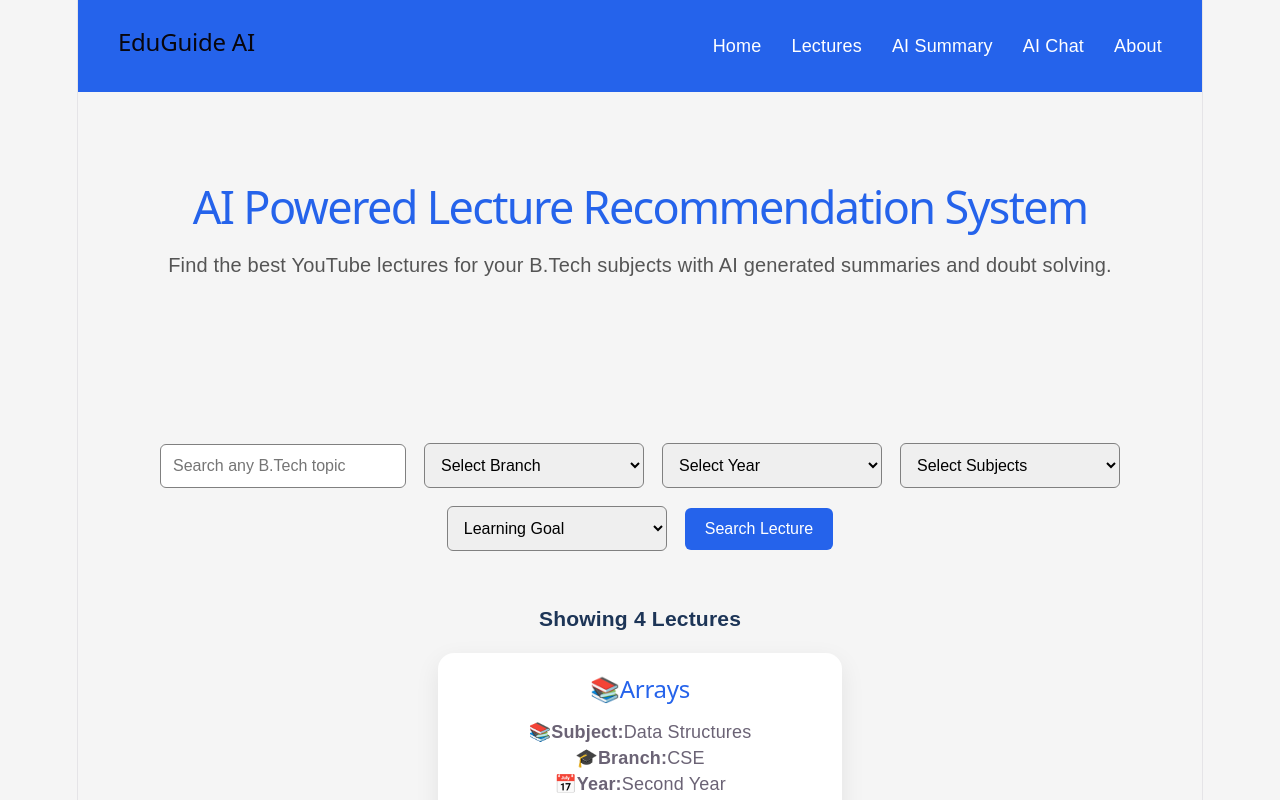
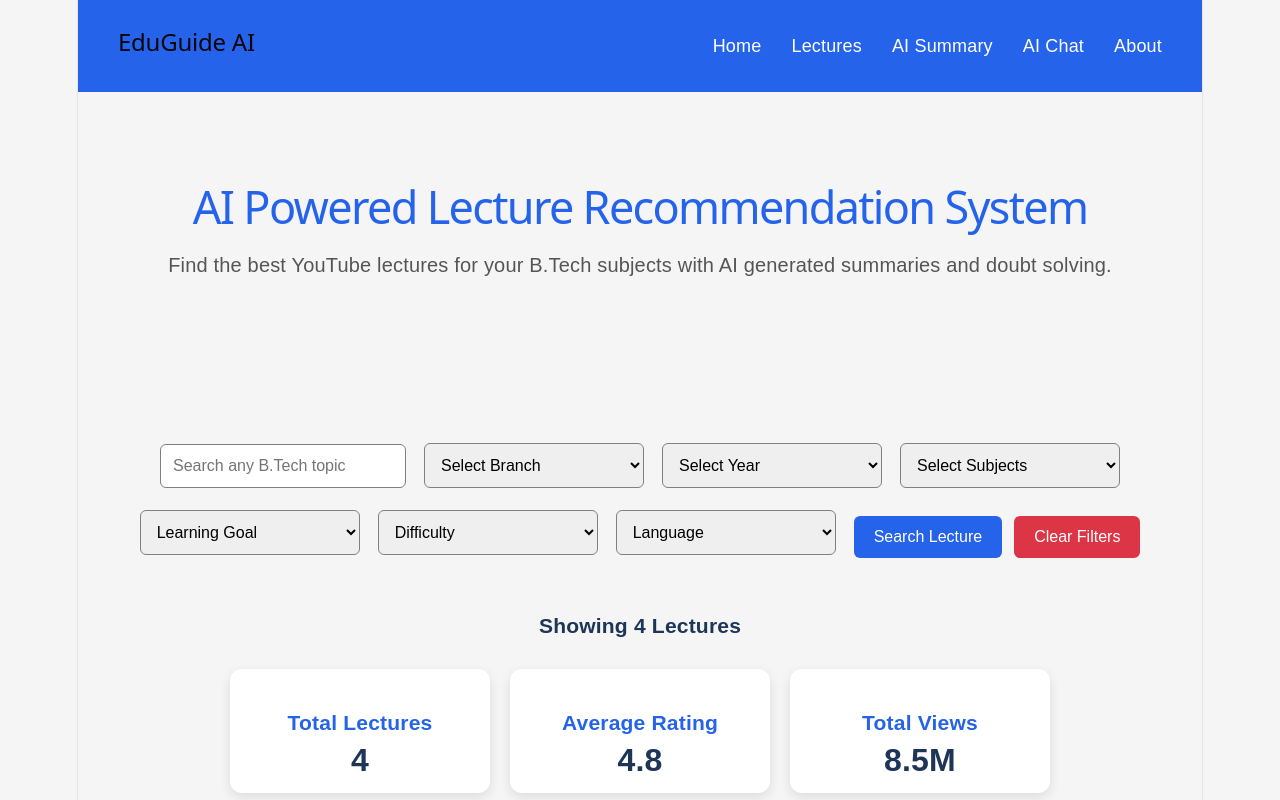
Before and after one commit to Anshika-29/EduGuide-AI, a React app in the folder frontend/: page / in a window 1280 px wide. Shown: the top 800 px of the page. Built offline with nearby package versions, Linux system fonts and the light colour scheme; the HTML template or start-up script is replaced by a standard one.

Commit message:
Enhanced EduGuide-AI by adding difficulty and language filter and statistics dashboard

```diff
--- a/frontend/src/App.css
+++ b/frontend/src/App.css
@@ -158,3 +158,56 @@ lecture-container{
     width: 90%;
   }
 }
+.button-group{
+  display:flex;
+  gap: 12px;
+  justify-content: center;
+  margin-top: 10px;
+}
+.clear-btn{
+  background: #dc3545;
+}
+.clear-btn:hover{
+  background: #b02a37;
+}
+.active-filters{
+  text-align:center;
+  margin-bottom:20px;
+}
+.active-filters p{
+  display:inline-block;
+  margin:6px;
+  padding:8px 14px;
+  background: #e8f0fe;
+  color: #2563eb;
+  border-radius: 20px;
+  font-weight: 500;
+}
+.stats-dashboard{
+  display: flex;
+  justify-content: center;
+  gap: 20px;
+  margin: 30px 0;
+  flex-wrap: wrap;
+}
+.stat-card{
+  background: white;
+  width: 220px;
+  padding: 20px;
+  border-radius: 12px;
+  box-shadow: 0 4px 12px rgba(0,0,0,0.1);
+  text-align:center;
+  transition: 0.3s;
+}
+.stat-card:hover{
+  transform: translateY(-5px);
+}
+.stat-card h3{
+  color:#2563eb;
+  margin-bottom: 10px;
+}
+.stat-card p{
+  font-size: 32px;
+  font-weight: bold;
+  color: #1d3557;
+}
--- a/frontend/src/App.jsx
+++ b/frontend/src/App.jsx
@@ -11,6 +11,8 @@ function App(){
   const[searchYear,setSearchYear]=useState("");
   const[searchSubject,setSearchSubject]=useState("");
   const[searchLearningGoal,setSearchLearningGoal]=useState("");
+  const[searchDifficulty,setSearchDifficulty]=useState("");
+  const[searchLanguage,setSearchLanguage]=useState("");
   const filteredLectures=lectures.filter((lecture) =>
   {
     const topicMatch=
@@ -29,9 +31,33 @@ function App(){
       const learningGoalMatch=
       searchLearningGoal ===""||
       lecture.learningGoal === searchLearningGoal;
-      return topicMatch && branchMatch&&yearMatch&&subjectMatch&&learningGoalMatch;
+      const difficultyMatch=
+      searchDifficulty === ""||
+      lecture.difficulty=== searchDifficulty;
+      const languageMatch=
+      searchLanguage ==="" ||
+      lecture.language===searchLanguage;
+      return topicMatch && branchMatch&&yearMatch&&subjectMatch&&learningGoalMatch&&difficultyMatch&&languageMatch;
   }
   );
+  const totalRating=filteredLectures.reduce(
+    (sum,lecture)=>sum+lecture.rating,
+    0
+  );
+  const averageRating= filteredLectures.length===0
+  ? 0
+  :totalRating/filteredLectures.length;
+  const formattedAverage=averageRating.toFixed(1);
+  const totalViews=filteredLectures.reduce((sum,lecture)=>{
+    let views=0;
+    if(lecture.views.endsWith("M")){
+      views=parseFloat(lecture.views)*1000000;
+    }else if(lecture.views.endsWith("K")){
+      views=parseFloat(lecture.views)*1000;
+    }
+    return sum+views;
+  },0);
+  const formattedViews=(totalViews/1000000).toFixed(1)+"M";
   return(
     <div>
       <Navbar />
@@ -41,6 +67,8 @@ function App(){
       setSearchYear={setSearchYear}
       setSearchSubject={setSearchSubject}
       setSearchLearningGoal={setSearchLearningGoal}
+      setSearchDifficulty={setSearchDifficulty}
+      setSearchLanguage={setSearchLanguage}
       />
       <div className="results">
         <h3>
@@ -48,6 +76,33 @@ function App(){
           {filteredLectures.length !==1 ? "s":""}
         </h3>
       </div>
+      <div className="stats-dashboard">
+        <div className="stat-card">
+          <h3>Total Lectures</h3>
+          <p>{filteredLectures.length}</p>
+        </div>
+        <div className="stat-card">
+          <h3>Average Rating</h3>
+          <p>{formattedAverage}</p>
+        </div>
+        <div className="stat-card">
+          <h3>Total Views</h3>
+          <p>{formattedViews}</p>
+        </div>
+      </div>
+      <div className="active-filters">
+      {searchTopic &&(
+          <p><strong>Topic:</strong> {searchTopic}</p>)}
+          {searchBranch&&(<p><strong>Branch:</strong> {searchBranch}</p>)}
+          {searchYear &&(<p><strong>Year:</strong> {searchYear}</p>)}
+          {searchSubject &&(
+            <p><strong>Subject:</strong> {searchSubject}</p>
+          )}
+          {searchDifficulty &&(<p><strong>Difficulty:</strong> {searchDifficulty}</p>)}
+          {searchLearningGoal&&(<p><strong>Learning Goal:</strong> {searchLearningGoal}</p>)}
+          {searchLanguage &&(<p><strong>Language:</strong> {searchLanguage}</p>)}
+          </div>
+
       {
         filteredLectures.length> 0 ?(
           <div className="lecture-container">
--- a/frontend/src/components/SearchForm.jsx
+++ b/frontend/src/components/SearchForm.jsx
@@ -1,12 +1,14 @@
 import {useState } from "react";
 import subjectsByBranch from"../data/subjects";
-function SearchForm({ setSearchTopic,setSearchBranch,setSearchYear,setSearchSubject,setSearchLearningGoal}){
+function SearchForm({ setSearchTopic,setSearchBranch,setSearchYear,setSearchSubject,setSearchLearningGoal,setSearchDifficulty,setSearchLanguage}){
     const [topic,setTopic]=useState("");
     const [branch,setBranch]=useState("");
     const [year,setYear]=useState("");
     const [semester,setSemester]=useState("");
     const [subject,setSubject]=useState("");
     const [learningGoal,setLearningGoal]=useState("");
+    const [difficulty,setDifficulty]=useState("");
+    const[language,setLanguage]=useState("");
     const availableSubjects=subjectsByBranch[branch]||[];
    console.log("subjectsByBranch =", subjectsByBranch);
 console.log("branch =", branch);
@@ -18,6 +20,24 @@ console.log("availableSubjects =", availableSubjects);
         setSearchYear(year);
         setSearchSubject(subject);
         setSearchLearningGoal(learningGoal);
+        setSearchDifficulty(difficulty);
+        setSearchLanguage(language);
+    }
+    const clearFilters =() =>{
+        setTopic("");
+        setBranch("");
+        setYear("");
+        setSubject("");
+        setLearningGoal("");
+        setDifficulty("");
+        setLanguage("")
+        setSearchTopic("");
+        setSearchBranch("");
+        setSearchYear("");
+        setSearchSubject("");
+        setSearchLearningGoal("");
+        setSearchDifficulty("");
+        setSearchLanguage("");
     }
     return(
         <div className="search-box">
@@ -68,9 +88,27 @@ console.log("availableSubjects =", availableSubjects);
                 <option value="Detailed">Detailed</option>
                 <option value="Revision">Revision</option>
             </select>
+            <select value={difficulty}
+            onChange={(e)=>setDifficulty(e.target.value)}>
+                <option value="">Difficulty</option>
+                <option value="Basic">Basic</option>
+                <option   value="Intermediate">Intermediate</option>
+                <option value="Advanced">Advanced</option>
+            </select>
+            <select value={language}
+            onChange={(e)=> setLanguage(e.target.value)}>
+                <option value="">Language</option>
+                <option value="English">English</option>
+                <option value="Hindi">Hindi</option>
+            </select>
+            <div className="button-group">
             <button onClick={searchLecture}>
                 Search Lecture
             </button>
+            <button className="clear-btn" onClick={clearFilters}>
+                Clear Filters
+            </button>
+            </div>
         </div>
     );
 }
```
